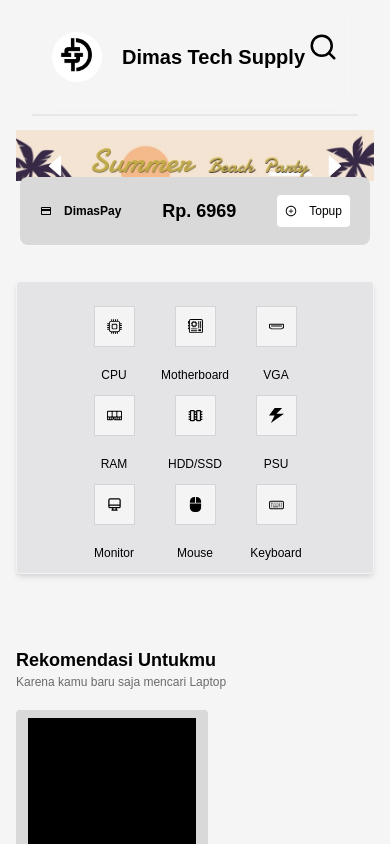
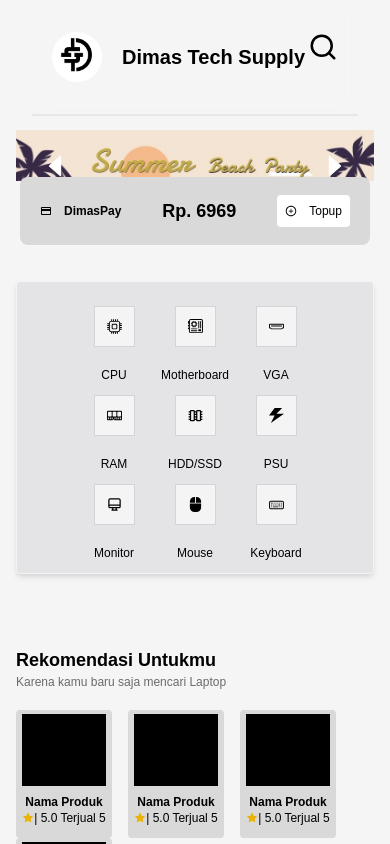
Before and after one commit to zackdesu/dimas-shop, a Next.js app: page / in a window 390 px wide. Shown: the top 844 px of the page. Built offline with nearby package versions, Linux system fonts and the light colour scheme.

Commit message:
responsive card(need to change again)

```diff
--- a/components/card.jsx
+++ b/components/card.jsx
@@ -3,9 +3,9 @@ import { AiFillStar } from "react-icons/ai";
 
 const Card = () => {
   return (
-    <div className="w-[192px] h-64 bg-[#d9d9d9] rounded p-2 mr-4 flex flex-col items-center text-center">
+    <div className="max-sm:w-[96px] max-sm:h-[128px] max-lg:w-36 max-lg:h-48 w-48 h-64 bg-[#d9d9d9] rounded max-sm:p-1 p-2 mr-4 flex flex-col items-center text-center">
       <div className="w-[95%] h-[60%] bg-black"></div>
-      <div className="my-5">
+      <div className="max-sm:my-2 max-lg:my-3 my-5">
         <p className="font-semibold">Nama Produk</p>
         <p className="flex items-center">
           <AiFillStar className="text-yellow-500" /> | 5.0 Terjual 5
```
